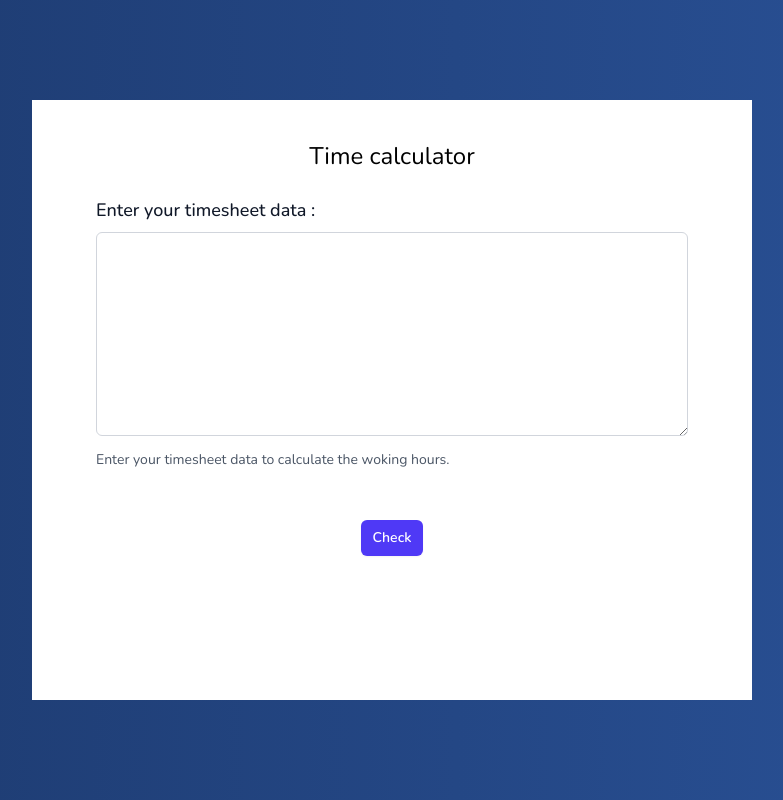
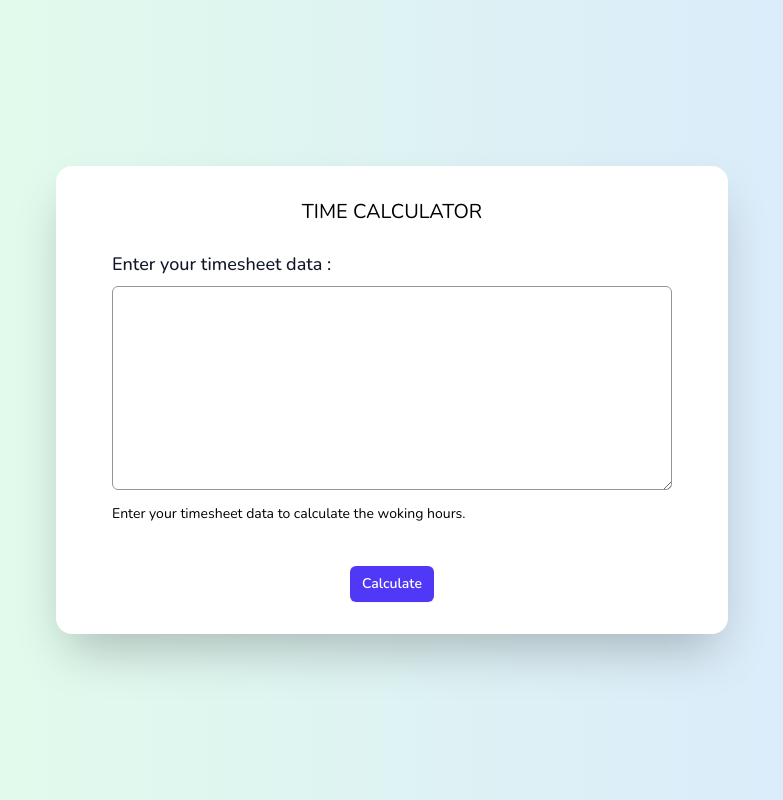
Before and after one commit to sidhu12sid/TimeCalculatorClient, a React (Vite) app: page / in a window 1280 px wide. Shown: the whole page, without its empty margins (248-1031 px from the left). Built offline with nearby package versions, Linux system fonts and the light colour scheme.

Commit message:
api integration and popup

```diff
--- a/package.json
+++ b/package.json
@@ -15,6 +15,7 @@
     "react": "^19.0.0",
     "react-dom": "^19.0.0",
     "react-router-dom": "^7.5.3",
+    "react-toastify": "^11.0.5",
     "tailwindcss": "^4.1.5"
   },
   "devDependencies": {
--- a/src/App.jsx
+++ b/src/App.jsx
@@ -1,36 +1,60 @@
 import React, { useState } from "react";
 import axios from "axios";
+import { ToastContainer, toast, Bounce } from 'react-toastify';
+import Modal from "./components/modal-component/modal";
+
 
 const App = () => {
   const [punchData, setPunchData] = useState("");
   const [response, setResponse] = useState("");
+  const [showModal, setShowModal] = useState(false);
 
-const handleSubmit =  async (e) => {
+  const handleSubmit = async (e) => {
     e.preventDefault();
-  const urlProd = "https://timecalculator-deebf4apfbhvenca.canadacentral-01.azurewebsites.net/api/Punch/calculate";
-  const urlDev ="https://localhost:44338/api/Punch/calculate";
-
-  const result = await axios.post(urlDev, {},{
-    params : { punchData },
+    const urlProd =
+      "https://timecalculator-deebf4apfbhvenca.canadacentral-01.azurewebsites.net/api/Punch/calculate";
+   // const urlDev = "https://localhost:44338/api/Punch/calculate";
+    if (!punchData) {
+      toast.error("Please enter your timesheet data.");
+    } else {
+      try {
+        const result = await axios.post(
+          urlProd,
+          {},
+          {
+            params: { punchData },
             headers: {
-      'accept': '*/*',
-      'Content-Type': 'application/json-patch+json'
+              accept: "*/*",
+              "Content-Type": "application/json-patch+json",
+            },
           }
-  });
-
-  console.log(result.data);
+        );
+        if (result.status === 200 && result.data.status && !result.data.error) {
+          setResponse(result.data.data.completionTime);
+        } else {
+          setResponse("Error: " + result.data.message);
+        }
+        setShowModal(true);
+      } catch (error) {
+        toast.error("An error occurred while calling the API.");
+      }
+    }
   };
 
   return (
     <>
+
       <div className=" flex justify-center items-center h-screen">
-        <div className="bg-white w-180 h-150 p-10">
+        <div className="bg-white w-full max-w-2xl p-8 rounded-2xl shadow-2xl">
           <div className="flex justify-center">
-          <h1 className="text-2xl">Time calculator</h1>
+            <h1 className="text-xl">TIME CALCULATOR</h1>
           </div>
           <form onSubmit={handleSubmit}>
-          <div className="col-span-full p-6">
-            <label htmlFor="about" className="block text-lg font-medium text-gray-900">
+            <div className="col-span-full p-6 ">
+              <label
+                htmlFor="about"
+                className="block text-lg font-medium text-gray-900"
+              >
                 Enter your timesheet data :
               </label>
               <div className="mt-2">
@@ -39,23 +63,47 @@ const handleSubmit =  async (e) => {
                   id="about"
                   rows="8"
                   value={punchData}
-                onChange={(e => setPunchData(e.target.value))}
-                className="block w-full rounded-md bg-white px-3 py-1.5 text-base text-gray-900 outline-1 -outline-offset-1 outline-gray-300 placeholder:text-gray-400 focus:outline-2 focus:-outline-offset-2 focus:outline-indigo-600 sm:text-sm/6"
+                  onChange={(e) => setPunchData(e.target.value)}
+                  className="block w-full rounded-md bg-white px-3 py-1.5 text-base text-gray-900 outline-1 -outline-offset-1 outline-[#959595] placeholder:text-gray-400 focus:outline-2 focus:-outline-offset-2 focus:outline-indigo-900 sm:text-sm/6"
                 ></textarea>
               </div>
-            <p className="mt-3 text-sm/6 text-gray-600">
+              <p className="mt-3 text-sm/6 text-black">
                 Enter your timesheet data to calculate the woking hours.
               </p>
             </div>
 
-          <div className="mt-6 flex items-center justify-center gap-x-6">
-          {/* <button type="button" class="text-sm/6 font-semibold text-gray-900">Cancel</button> */}
-          <button type="submit" className="rounded-md bg-indigo-600 px-3 py-2 text-sm font-semibold text-white shadow-xs hover:bg-indigo-500 focus-visible:outline-2 focus-visible:outline-offset-2 focus-visible:outline-indigo-600">Check</button>
+            <div className="mt-4 flex items-center justify-center gap-x-6">
+              <button
+                type="submit"
+                className="rounded-md bg-indigo-600 px-3 py-2 text-sm font-semibold text-white shadow-xs hover:bg-indigo-500 focus-visible:outline-2 focus-visible:outline-offset-2 focus-visible:outline-indigo-600"
+              >
+                Calculate
+              </button>
             </div>
           </form>
         </div>
+      </div>
 
-      </div>
+      {showModal && (<Modal
+         title="Calculation Result"
+         content={response}
+         onClose={() => setShowModal(false)}
+      />)}
+
+
+      <ToastContainer
+          position="top-center"
+          autoClose={1000}
+          hideProgressBar={false}
+          newestOnTop={false}
+          closeOnClick={false}
+          rtl={false}
+          pauseOnFocusLoss
+          draggable
+          pauseOnHover
+          theme="light"
+          transition={Bounce}
+        />
     </>
   );
 };
--- a/src/components/TimeCalculation-Component/timecalculator.jsx
+++ /dev/null
@@ -1,11 +0,0 @@
-import React from 'react'
-
-const timecalculator = () => {
-  return (
-    <div>
-
-    </div>
-  )
-}
-
-export default timecalculator
--- /dev/null
+++ b/src/components/modal-component/modal.jsx
@@ -0,0 +1,27 @@
+import React from 'react'
+
+const Modal = ({title, content, onClose}) => {
+  return (
+   <>
+    <div
+    className="absolute flex justify-center items-center inset-0 bg-opacity-20 backdrop-blur-sm transition-opacity duration-300 ease-in-out"
+    onClick={onClose}
+    >
+      <div className="bg-white p-6 rounded-lg shadow-xl">
+        <h2 className="text-xl font-semibold mb-4">{title}</h2>
+        <p className="text-gray-800">{content}</p>
+        <div className="mt-6 flex justify-end">
+          <button
+            className="bg-indigo-600 text-white px-4 py-2 rounded hover:bg-indigo-500"
+            onClick={onClose}
+          >
+            Close
+          </button>
+        </div>
+      </div>
+    </div>
+   </>
+  )
+}
+
+export default Modal
--- a/src/index.css
+++ b/src/index.css
@@ -7,6 +7,6 @@
   body {
     font-family: "Nunito", sans-serif;
     font-optical-sizing: auto;
-    background-image: linear-gradient(to right, #1e3c72 10%, #2a5298 100%);
+    background-image: linear-gradient(90deg, #e3ffe7 0%, #d9e7ff 100%);
   }
 }
```
Also changed, not shown: 1 other file (tests, documents, lock files or other folders). Lines whose indentation alone changed are shown as unchanged.
